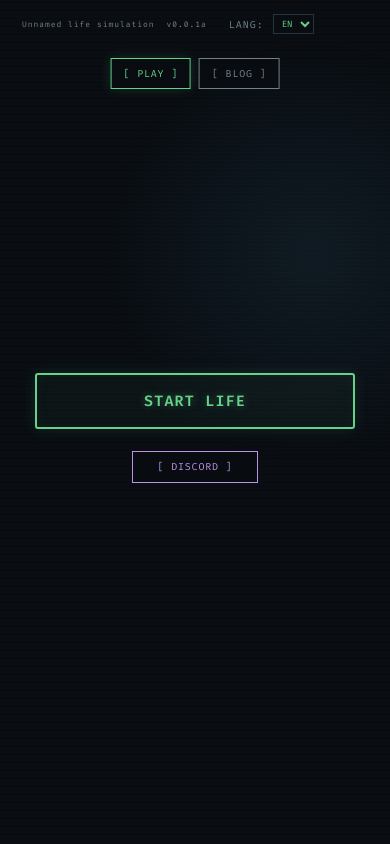
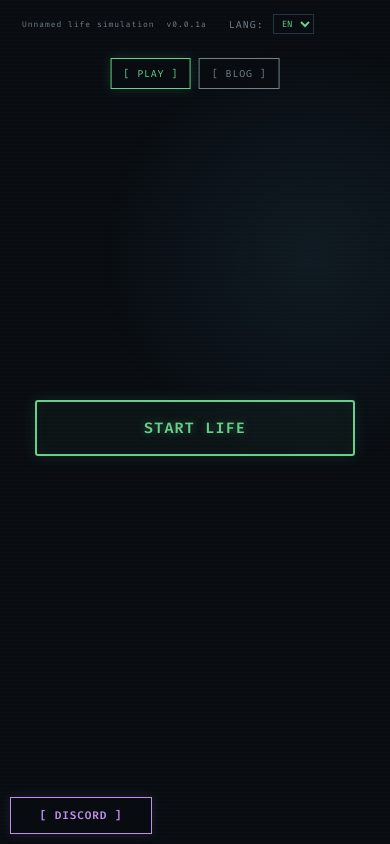
Before and after one commit to icerix1/simulador-supremo, a plain HTML site: page index.html in a window 390 px wide. Drawn offline with Linux system fonts and the light colour scheme.

Commit message:
Add files via upload

```diff
--- a/index.html
+++ b/index.html
@@ -28,6 +28,11 @@
 		<button class="close-history" id="closeBlogButton" type="button">[ X ]</button>
 		<h2 id="blogTitle">blog.txt // LIFE.AI notes</h2>
 		<p class="history-subtitle" id="blogSubtitle">// ideas, changes and simulator records</p>
+		<article class="blog-entry creator-post" id="blogRelease001a">
+		  <h3>[ ACTUALIZACIÓN ] NUEVA VERSION 0.0.1a</h3>
+		  <small>2026-09-07</small>
+		  <p>Esta actualización mejora el árbol genealógico con familiares generados de forma más completa y organizada. También incorpora un sistema de trabajos y profesiones con ingresos y consumo de energía, además de nuevos ítems que pueden encontrarse durante la historia y añadirse al inventario.</p>
+		</article>
 	  </div>
 	</section>
 
--- a/styles.css
+++ b/styles.css
@@ -27,8 +27,8 @@ body.weather-rainy .weather-indicator { border-color: var(--blue); color: var(--
 .welcome-navigation { position: absolute; top: 58px; left: 50%; z-index: 25; display: flex; gap: 8px; transform: translateX(-50%); }
 .welcome-nav-button { padding: 8px 18px; border: 1px solid var(--muted); color: var(--muted); background: rgba(9,13,18,.8); cursor: pointer; font: inherit; font-size: 11px; letter-spacing: .08em; }
 .welcome-nav-button:hover, .welcome-nav-button.active { border-color: var(--green); color: var(--green); box-shadow: 0 0 12px rgba(101,209,138,.16); }
-.discord-link { position: fixed; left: 20px; bottom: 16px; z-index: 30; display: inline-flex; align-items: center; justify-content: center; min-width: 126px; padding: 8px 12px; border: 1px solid var(--purple); border-radius: 0; color: var(--purple); background: rgba(9,13,18,.88); cursor: pointer; font: inherit; font-size: 10px; letter-spacing: .08em; line-height: 1.2; text-decoration: none; text-align: center; appearance: none; -webkit-appearance: none; }
-.welcome-screen .discord-link { position: relative; left: auto; bottom: auto; z-index: 1; display: inline-flex; margin-top: 24px; }
+.discord-link { position: fixed; left: max(20px, env(safe-area-inset-left)); bottom: max(16px, env(safe-area-inset-bottom)); z-index: 30; display: inline-flex; align-items: center; justify-content: center; min-width: 154px; padding: 11px 16px; border: 1px solid var(--purple); border-radius: 0; color: var(--purple); background: rgba(9,13,18,.96); cursor: pointer; font: inherit; font-size: 12px; font-weight: 600; letter-spacing: .08em; line-height: 1.2; text-decoration: none; text-align: center; appearance: none; -webkit-appearance: none; box-shadow: 0 0 12px rgba(189,145,232,.12); }
+.welcome-screen .discord-link { position: fixed; left: max(20px, env(safe-area-inset-left)); bottom: max(16px, env(safe-area-inset-bottom)); z-index: 30; display: inline-flex; margin-top: 0; }
 .discord-link:hover, .discord-link:focus-visible { border-color: var(--green); color: var(--green); box-shadow: 0 0 12px rgba(101,209,138,.16); }
 .blog-screen { position: fixed; inset: 0; z-index: 20; display: flex; align-items: center; justify-content: center; padding: 25px; background: rgba(3,6,9,.88); }
 .blog-window { position: relative; width: min(760px, 100%); max-height: 85vh; overflow: auto; padding: 34px; border: 1px solid var(--green); background: var(--panel); box-shadow: 0 0 35px rgba(101,209,138,.16); text-align: left; }
@@ -110,7 +110,7 @@ h1 { margin: 0; color: var(--text); font-size: clamp(25px, 3.5vw, 42px); line-he
 	.current-occupation { left: 12px; bottom: max(12px, env(safe-area-inset-bottom)); max-width: 48vw; padding: 7px 8px; font-size: 9px; line-height: 1.4; overflow-wrap: anywhere; }
   .welcome-navigation { top: 58px; max-width: calc(100% - 28px); }
   .welcome-nav-button { padding: 8px 12px; font-size: 10px; }
-	.welcome-screen .discord-link { left: auto; bottom: auto; margin-top: 22px; padding: 9px 12px; font-size: 10px; }
+	.welcome-screen .discord-link { left: max(12px, env(safe-area-inset-left)); bottom: max(12px, env(safe-area-inset-bottom)); margin-top: 0; min-width: 148px; padding: 11px 14px; font-size: 11px; }
 	.welcome-screen, .question-screen, .story-screen { min-height: 100svh; padding: 88px 14px 76px; overflow-y: auto; overscroll-behavior: contain; -webkit-overflow-scrolling: touch; }
   .story-screen { height: 100svh; justify-content: flex-start; }
   .code-line, .comment, .intro-copy { font-size: 11px; }
@@ -142,5 +142,5 @@ h1 { margin: 0; color: var(--text); font-size: clamp(25px, 3.5vw, 42px); line-he
   .screen-status select { font-size: 9px; }
   .current-occupation { max-width: 45vw; }
   .weather-indicator { max-width: 42vw; }
-	.welcome-screen .discord-link { bottom: auto; }
+	.welcome-screen .discord-link { left: max(10px, env(safe-area-inset-left)); bottom: max(10px, env(safe-area-inset-bottom)); min-width: 142px; }
 }
```
